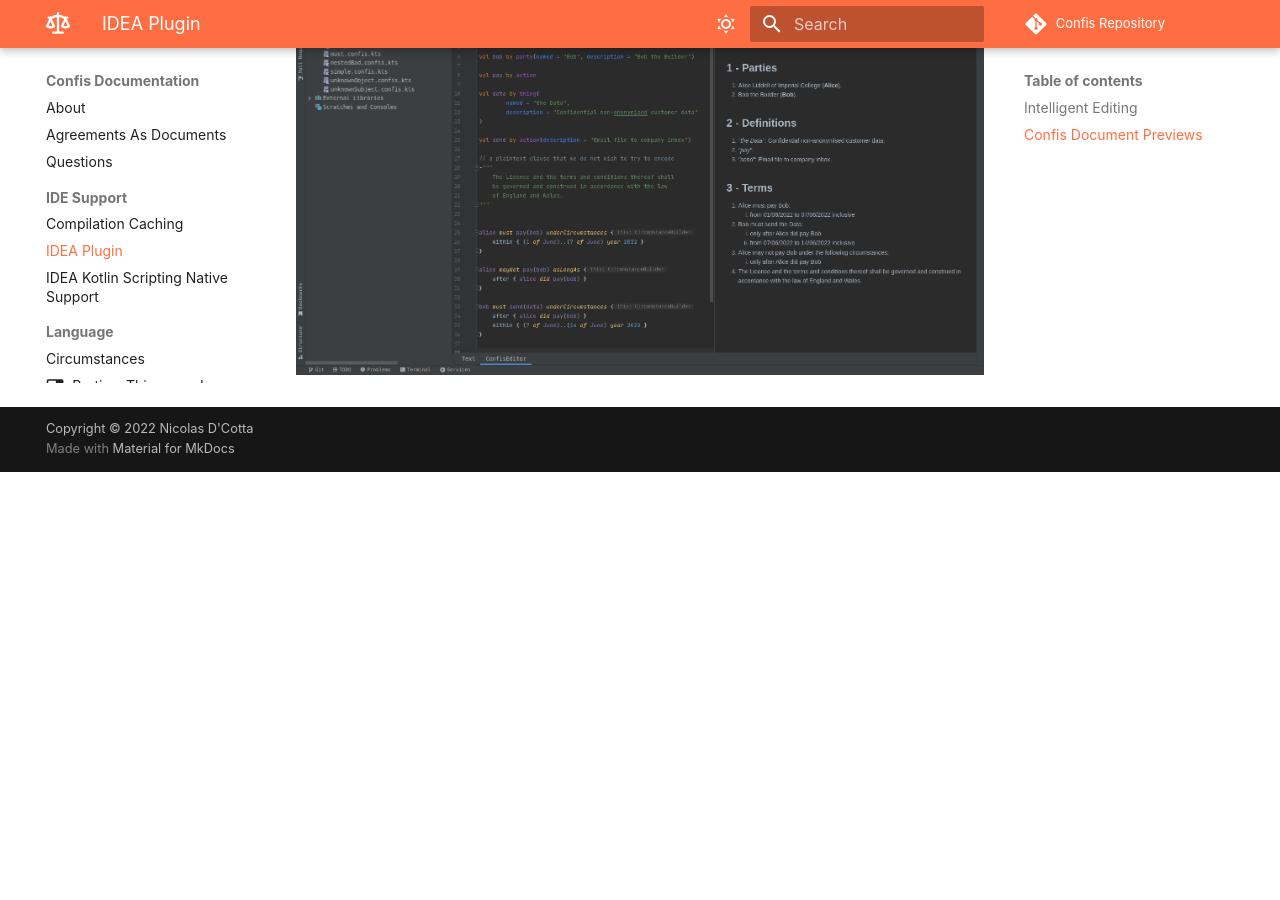
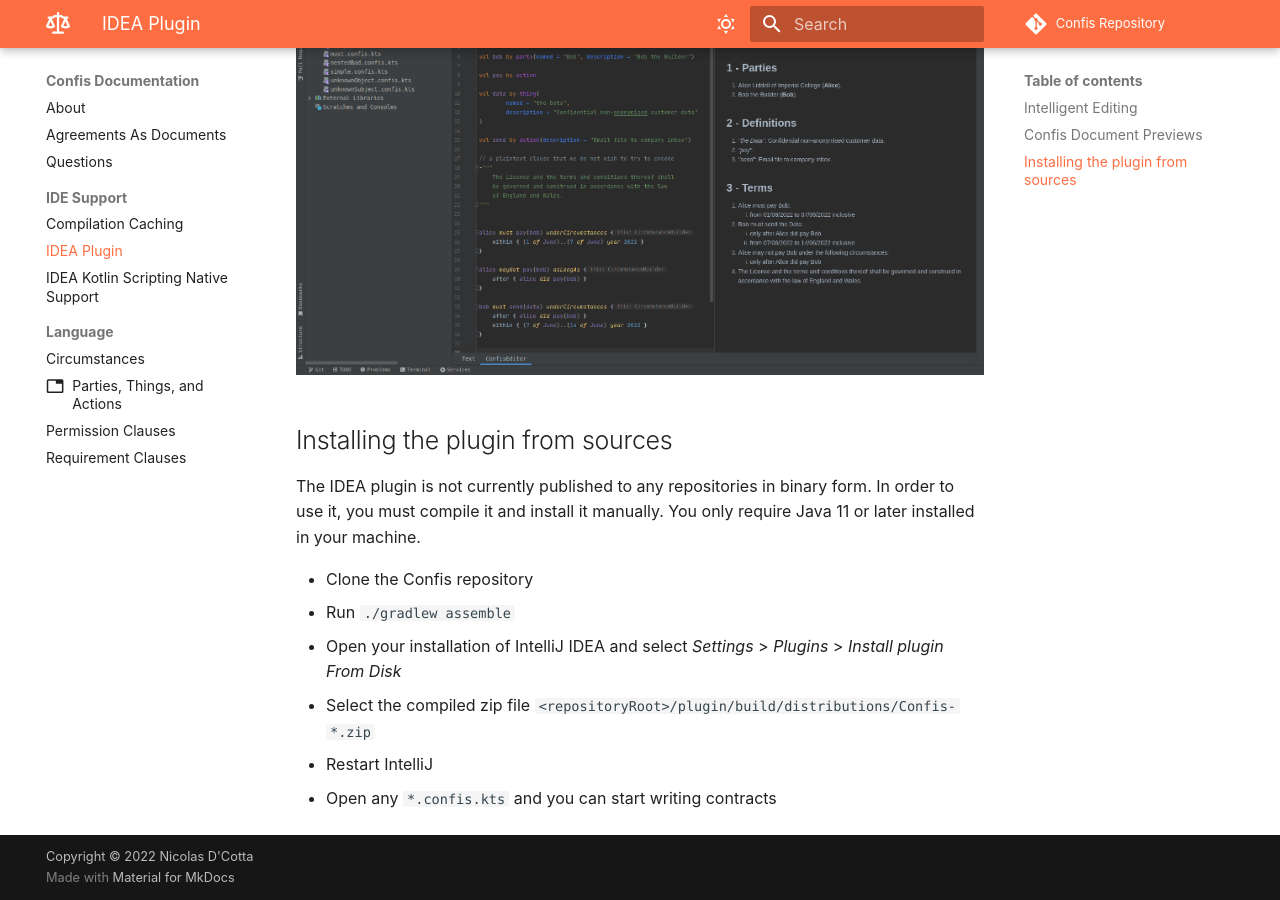
Before and after one commit to cottand/Confis, an MkDocs documentation site: the page built from docs/src/doc/docs/IDE Support/IDEAPlugin.md, in a window 1280 px wide and 900 px high, scrolled down 1392 px. Built offline with MkDocs 1.6.1 and Material for MkDocs 9.7.7, drawn with Linux system fonts in a browser that asks for light colours; comment, search, counter and statistics services are not loaded; the version menu is left out; before the commit the page ends 1864 px from its top, so only the background shows below that.

Commit message:
write docs on compiling plugin

```diff
--- a/docs/src/doc/docs/IDE Support/IDEAPlugin.md
+++ b/docs/src/doc/docs/IDE Support/IDEAPlugin.md
@@ -14,3 +14,17 @@ Confis code can be converted to a better-looking [Document](../AgreementsAsDocum
 
 ![Document Preview](../pics/documentPreviewZoomed.png)
 ![Confis Editor](../pics/contractRenderedIdea.png)
+
+## Installing the plugin from sources
+
+The IDEA plugin is not currently published to any repositories in binary form.
+In order to use it, you must compile it and install it manually.
+You only require Java 11 or later installed in your machine.
+
+- Clone the Confis repository
+- Run `./gradlew assemble`
+- Open your installation of IntelliJ IDEA and select _Settings_ > _Plugins_ > _Install plugin From Disk_
+- Select the compiled zip file
+`<repositoryRoot>/plugin/build/distributions/Confis-*.zip`
+- Restart IntelliJ
+- Open any `*.confis.kts` and you can start writing contracts
```
